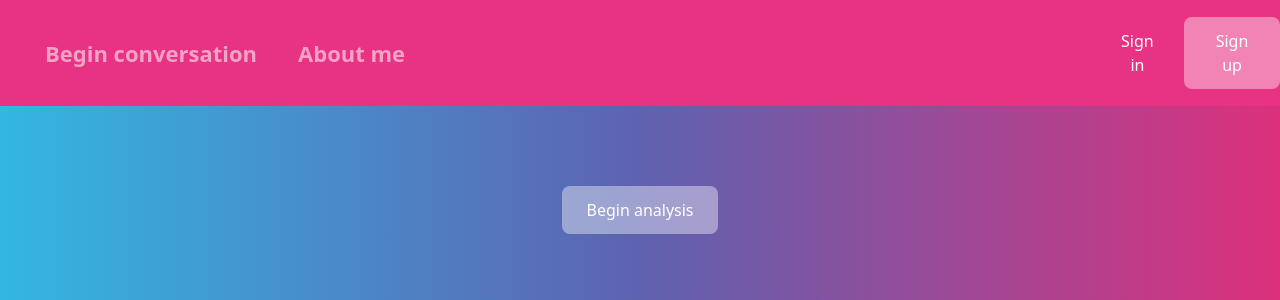
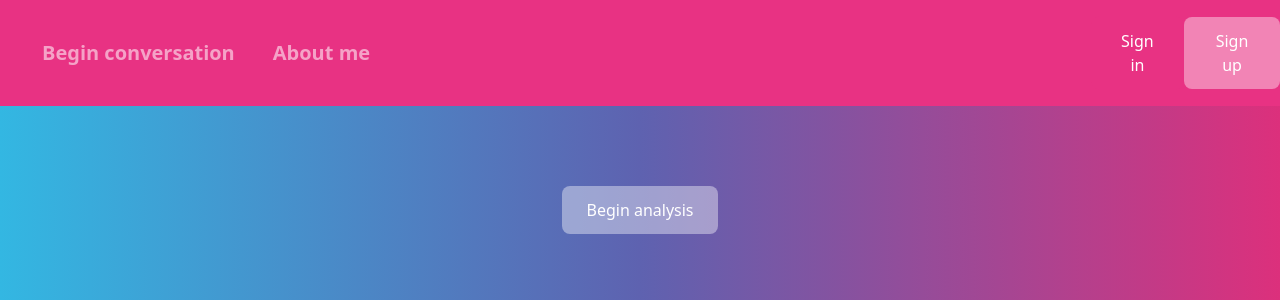
Before and after one commit to Rubi960/HackUDC25, a Django app: page /aboutme/ in a window 1280 px wide. Shown: the top 300 px of the page. Run offline with Django 5.2, Linux system fonts and the light colour scheme; some libraries are stand-ins or nearby versions.

Commit message:
Reducido tamaño de letra

```diff
--- a/templates/base.html
+++ b/templates/base.html
@@ -26,10 +26,10 @@
             <div class="collapse navbar-collapse" id="navbarColor01">
                 <ul class="navbar-nav me-auto">
                     <li class="nav-item">
-                        <a style="font-size:22px; padding-left:1.5em" class="nav-link {% if chat %}active{% endif %}" href="/chat"><strong>Begin conversation</strong></a>
+                        <a style="font-size:20px; padding-left:1.5em" class="nav-link {% if chat %}active{% endif %}" href="/chat"><strong>Begin conversation</strong></a>
                     </li>
                     <li class="nav-item">
-                        <a style="font-size:22px; padding-left:1.5em" class="nav-link {% if perfil %}active{% endif %}" href="/aboutme"><strong>About me</strong></a>
+                        <a style="font-size:20px; padding-left:1.5em" class="nav-link {% if perfil %}active{% endif %}" href="/aboutme"><strong>About me</strong></a>
                     </li>
                 </ul>
             </div>
```
